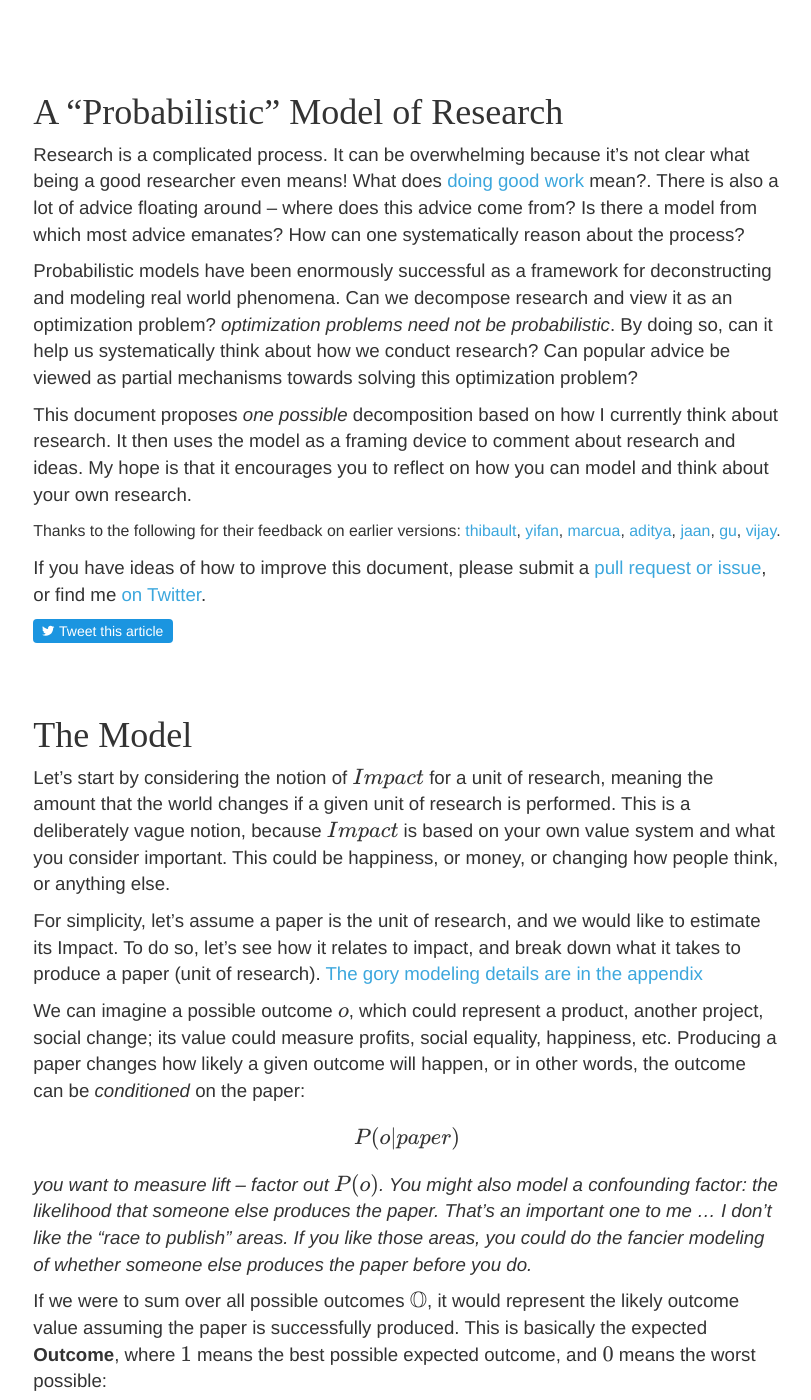
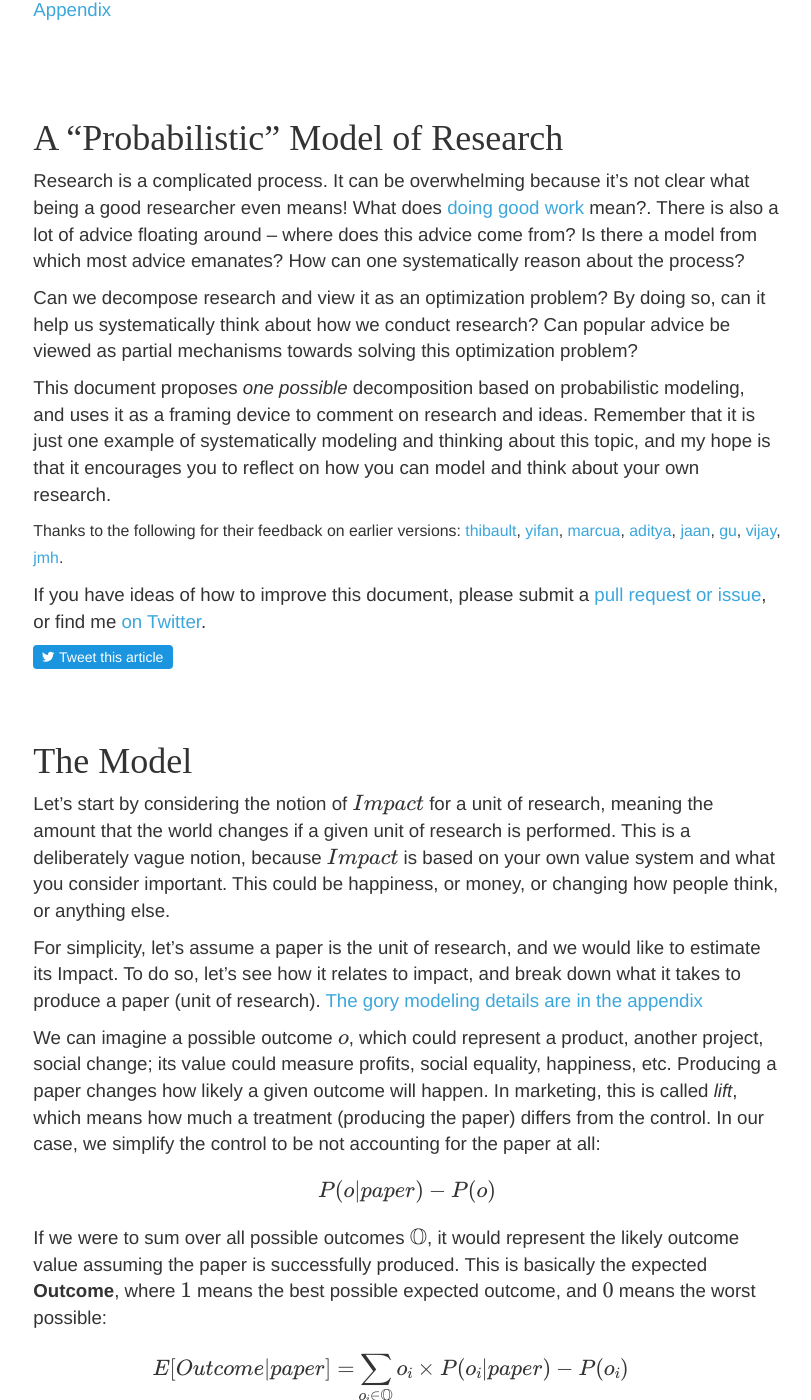
Before and after one commit to researchsetup/researchsetup.github.io, a Jekyll site: the page built from researchmodel.md, in a window 1280 px wide and 1400 px high, scrolled down 743 px. Shown: the whole window, without its empty margins (233-1044 px from the left). Built offline with Jekyll 4.4.1, drawn with Linux system fonts in a browser that asks for light colours; some web fonts are replaced; formulas are drawn with MathJax 3; our own code applies the rules of GitHub Pages for plain Markdown files; some of the changed text lies outside the part shown.

Commit message:
lazy commit msg

```diff
--- a/researchmodel.md
+++ b/researchmodel.md
@@ -44,18 +45,16 @@
 There is also a lot of advice floating around -- where does this advice come from?  Is there a model from which most advice emanates?
 How can one systematically reason about the process?
 
-Probabilistic models have been enormously successful as a framework for deconstructing and modeling real world phenomena.
-Can we decompose research and view it as an optimization problem? *optimization problems need not be probabilistic*. By doing so, can it help us systematically think about how we conduct research?  Can popular advice be viewed as partial mechanisms towards solving this optimization problem?
+Can we decompose research and view it as an optimization problem?  By doing so, can it help us systematically think about how we conduct research?  Can popular advice be viewed as partial mechanisms towards solving this optimization problem?
 
 
-This document proposes _one possible_ decomposition based on how I currently think about research.
-It then uses the model as a framing device to comment about research and ideas.
-My hope is that it encourages you to reflect on how you can model and think about your own research.
+This document proposes _one possible_ decomposition based on probabilistic modeling, and uses it as a framing device to comment on research and ideas.
+Remember that it is just one example of systematically modeling and thinking about this topic, and my hope is that it encourages you to reflect on how you can model and think about your own research.
 
 
 <style> .small { font-size: 10pt; }</style>
 {:.small}
-Thanks to the following for their feedback on earlier versions: [thibault](sellam.me), [yifan](https://people.eecs.berkeley.edu/~yifanwu/), [marcua](http://marcua.net), [aditya](http://data-people.cs.illinois.edu), [jaan](https://jaan.io/), [gu](https://twitter.com/lydiagu), [vijay](http://www.cs.utexas.edu/~vijay/).
+Thanks to the following for their feedback on earlier versions: [thibault](sellam.me), [yifan](https://people.eecs.berkeley.edu/~yifanwu/), [marcua](http://marcua.net), [aditya](http://data-people.cs.illinois.edu), [jaan](https://jaan.io/), [gu](https://twitter.com/lydiagu), [vijay](http://www.cs.utexas.edu/~vijay/), [jmh](http://db.cs.berkeley.edu/jmh/).
 
 If you have ideas of how to improve this document, please submit a [pull request or issue](https://github.com/researchsetup/researchsetup.github.io), or find me [on Twitter](http://www.twitter.com/sirrice).
 
@@ -75,15 +74,16 @@
 
 For simplicity, let's assume a paper is the unit of research, and we would like to estimate its Impact.  To do so, let's see how it relates to impact, and break down what it takes to produce a paper (unit of research). [The gory modeling details are in the appendix](#appendix)
 
-We can imagine a possible outcome $o$, which could represent a product, another project, social change; its value could measure profits, social equality, happiness, etc.  Producing a paper changes how likely a given outcome will happen, or in other words, the outcome can be _conditioned_ on the paper:
+We can imagine a possible outcome $o$, which could represent a product, another project, social change; its value could measure profits, social equality, happiness, etc.  Producing a paper changes how likely a given outcome will happen.  In marketing, this is called _lift_, which means how much a treatment (producing the paper) differs from the control.  In our case, we simplify the control to be not accounting for the paper at all:
 
-$$P(o | paper)$$
-
-*you want to measure lift -- factor out $P(o)$. You might also model a confounding factor: the likelihood that someone else produces the paper. That's an important one to me ... I don't like the "race to publish" areas. If you like those areas, you could do the fancier modeling of whether someone else produces the paper before you do.*
+$$P(o | paper) - P(o)$$
 
 If we were to sum over all possible outcomes $\mathbb{O}$, it would represent the likely outcome value assuming the paper is successfully produced.  This is basically the expected **Outcome**, where $1$ means the best possible expected outcome, and $0$ means the worst possible:
 
-$$E[Outcome|paper] = \sum_{o_i\in\mathbb{O}} o_i \times P(o_i | paper)$$
+$$\begin{align}
+E[Outcome|paper] =& \sum_{o_i\in\mathbb{O}} o_i \times P(o_i | paper) - P(o_i)\\
+                 =& \left(\sum_{o_i\in\mathbb{O}} o_i \times P(o_i | paper)\right) - P(\mathbb{O})
+\end{align} $$
 
 
 But what does it take to produce a paper?  There are really three elements:
@@ -176,7 +176,7 @@
 Vision: can you anticipate the future?
 
 * One aspect is to anticipating the future by  identifying assumptions that are currently not true ($\approx 0$), but will likely be true in the future.  Companies like Gartner try to do this for you, but as researchers at the cutting edge, perhaps you can see a bit further.
-* Another aspect is the ability to consider more outcomes (a larger $|\mathbb{O}_{limited}|$ in our optimization problem)
+* Another aspect is the ability to consider more outcomes (a larger $\|\mathbb{O}_{limited}\|$ in our optimization problem)
 
 It is important to note that identifyng great outcomes, and predicting the future are difficult.  There can be a lot of uncertainty and lack of confidence in younger researchers, and it is important for the advisor and community to *nurture* these skills.
 
@@ -317,6 +317,22 @@
 
 Why are papers undermarketed?  My hypothesis is that $E[Impact\|Paper]$ is difficult to measure, and the authors are overly conservative in their estimates.  Meaning that the author's perception of their own work is lower than what it actually is.   Consider applying an estimation procedure; for instance, sampling from colleagues is a good way of compensating for your internal bias.
 
+
+
+### <a name="race"></a>The Race to Publish
+
+Often, it can feel like there is a race to be the first to publish before every other research group.  This makes the entire research enterprise feel like a competition, and a [zero sum](https://en.m.wikipedia.org/wiki/Zero-sum_game) game.    You could also argue that a _currently_ hot area is where there will be impact, but the model suggests that it is not the _only_ case.
+
+It is easy to extend our model to take into account other researchers working on the same problem.  We can assume that every term ($Hypothesis$, $Assumption$, $Outcome$) are all fixed between you and the other researchers, in which case the only term to focus on is your ability to acquire the necessary $Evidence$:
+
+$$\begin{align}
+P(Evidence) =& P(Evidence | You, Others)\\
+            =& (1 - P(Evidence | Others))\times P(Evidence | You)
+\end{align}$$
+
+This states that the evidence term depends on you and any other researcher, and that if another researcher gets the evidence before you, then your contribute to evidence drops to $0$.  Thus your contribution $P(Evidence\|You)$ needs to be weighed by the probability others can't do the work fast enough.
+
+Given this simple model, it is clear why this is zero sum - your work reduces the impact of others' impact.  As a research community, it signals that there are not enough impactful directions to pursue (e.g., the community is drying up), or that it should prioritize exploratory or "visionary" work.
 
 
 ### <a name="whyresearch"></a>Why Research?
```
Also changed, not shown: other parts of researchmodel.md (+1 -0 lines).
